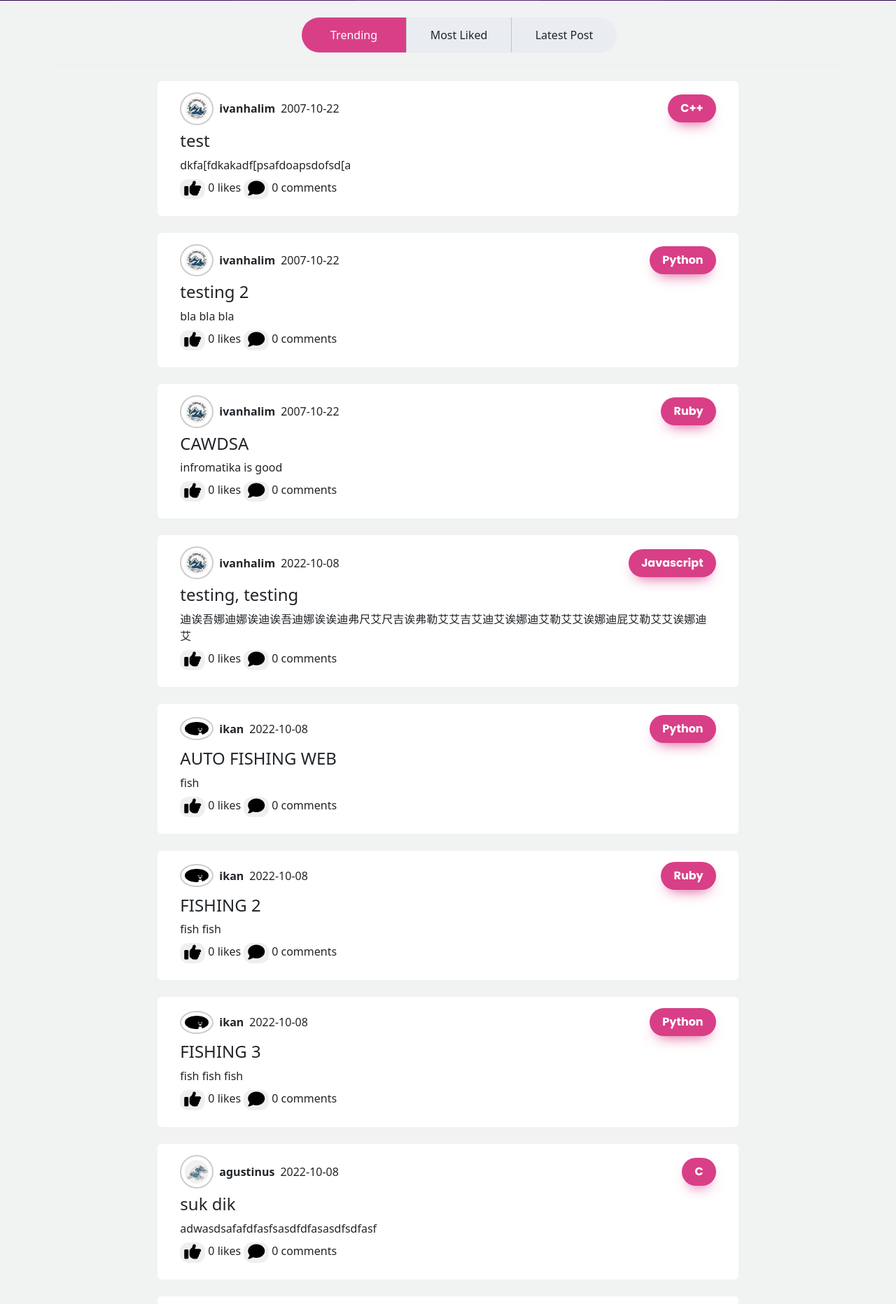
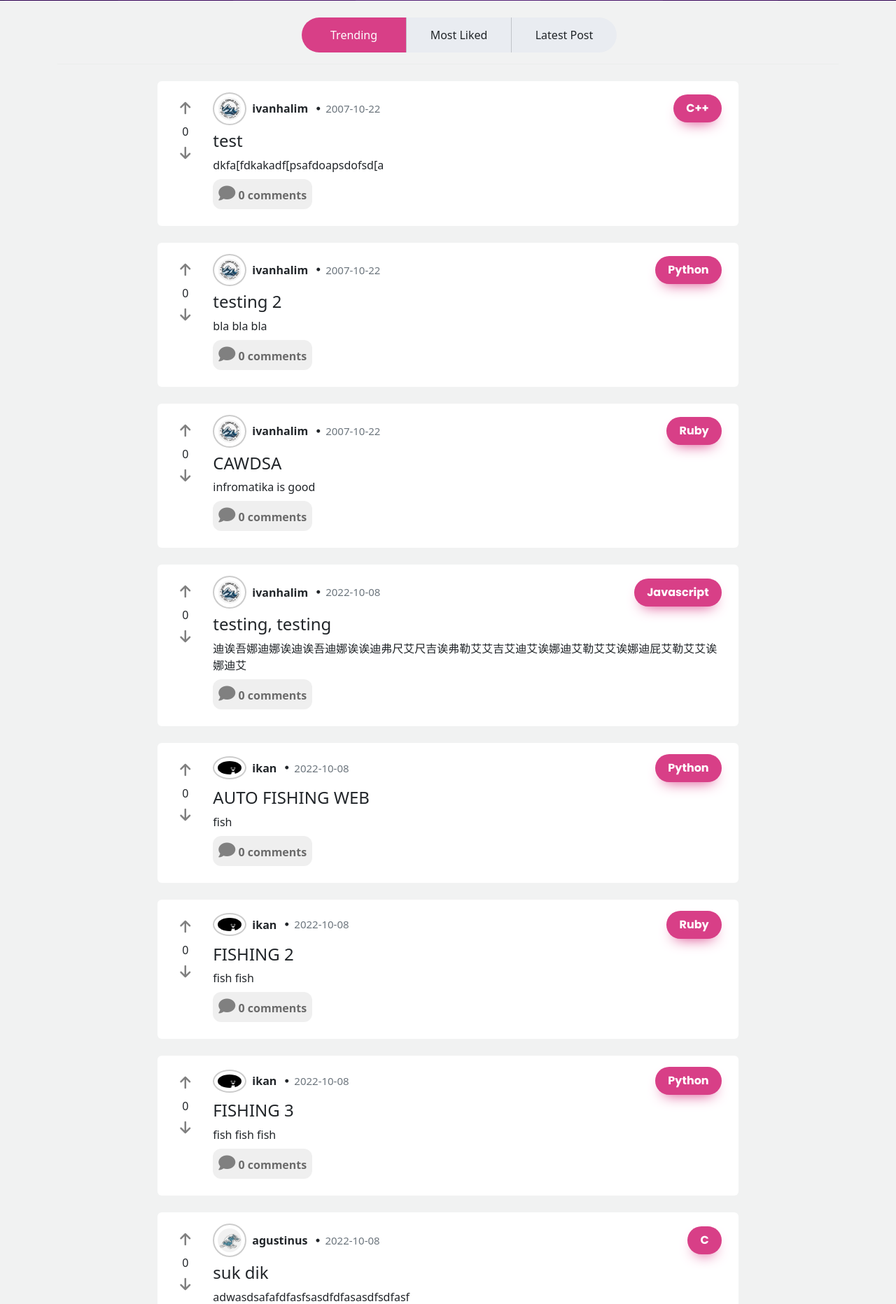
Before and after one commit to PixelTMT/UTS-Web-Programming, a PHP site: page /dashboard.php in a window 1280 px wide. Shown: the part 622-2486 px from the top of the page at 70% size. Run offline with PHP 8.4, Linux system fonts and the light colour scheme; the visitor is signed in with stand-in values (Sample User, id 1); data comes from the database, SQL or seed files in the repository; some libraries are stand-ins or nearby versions; some web fonts are replaced.

Commit message:
added upvote interface

```diff
--- a/dashboard.php
+++ b/dashboard.php
@@ -76,33 +76,43 @@ $hasil = $db->query($sql);
 		<!-- posts -->
 		<?php while ($row = $hasil->fetch(PDO::FETCH_ASSOC)) { ?>
 			<div class="container my-4 col-lg-8">
-				<div class="card-group vgr-cards">
-					<div class="card border-0">
-						<div class="card-body mx-3">
-							<div class="user-container d-flex align-items-center mb-2 text-nowrap">
-								<?php if ($_SESSION['id']) { ?>
-									<img src=<?= "user_img/" . $row['img'] ?> alt="user img" class="post-header rounded-circle">
+			<div class="card-group vgr-cards">
+				<div class="card border-0">
+					<div class="card-body me-2 d-flex flex-row">
+
+						<div class="px-2 align-middle text-center justify-content-center align-items-center">
+							<div class="d-flex flex-column me-3 mt-1">
+								<button class="border-0 bg-transparent p-2" id="upvoteBtn"><i class="fa-solid fa-arrow-up" id="upvoteIcon" style="font-size:1.25rem; color:grey"></i></button>
+								<span class="mx-1" id="vote-count"><?= $row['like_ammount']?></span>
+								<button class="border-0 bg-transparent p-2" id="downvoteBtn"><i class="fa-solid fa-arrow-down" id="downvoteIcon" style="font-size:1.25rem; color:grey"></i></button>
+							</div>
+						</div>
+
+						<div class="d-flex flex-column w-100">
+							<div class="user-container d-flex align-items-center mb-2 text-nowrap col-lg-12">
+								<?php if ($_SESSION['id']) {?>
+								<img src=<?= "user_img/" . $row['img']?> alt="user img" class="post-header rounded-circle">
 								<?php } ?>
-								<span class="post-username mx-2"><?= $row['username'] ?></span>
-								<span class="post-date"><?= $row['date_created'] ?></span>
-								<div class="w-100 d-flex justify-content-end">
-									<button class="category-button" role="button"><?= $row['category'] ?></button>
+								<span class="post-username mx-2"><?= $row['username']?></span>
+								<i class="fa-solid fa-circle mx-1" style="font-size: 5px;"></i>
+								<span class="post-date ms-1 text-muted" style="font-size: 15px;"><?= $row['date_created']?></span>
+								<div class="w-100 d-flex flex-row justify-content-end">
+									<button class="category-button" role="button"><?= $row['category']?></button>
 								</div>
 							</div>
 							<div class="content-container d-flex flex-column">
-								<h4 class="card-title"><?= $row['title'] ?></h4>
-								<p class="card-text"><?= $row['body'] ?></p>
+								<h4 class="card-title"><?= $row['title']?></h4>
+								<p class="card-text"><?= $row['body']?></p>
 							</div>
 							<div class="feedback-container d-flex flex-row my-2">
-								<button><i class="fa-solid fa-thumbs-up"></i></button>
-								<span class="mx-1"><?= $row['like_ammount'] ?> likes</span>
-								<button><i class="fa-solid fa-comment"></i></button>
-								<span class="mx-1"><?= $row['comment_ammount'] ?> comments</span>
+								<button class="px-2 py-2"><i class="fa-solid fa-comment" style="color: grey;"></i>
+								<span class="mx-auto my-auto" style="font-weight: bold; color: #6B6B6B"><?= $row['comment_ammount']?> comments</span></button>
 							</div>
 						</div>
 					</div>
 				</div>
 			</div>
+		</div>
 		<?php } ?>
 	</article>
 
@@ -128,6 +138,35 @@ $hasil = $db->query($sql);
 				tab.classList.add("active");
 			})
 		})
+
+	var upvoteBtn = document.getElementById('upvoteBtn');
+	var upvoteIcon = document.getElementById('upvoteIcon');
+
+	upvoteBtn.addEventListener('click', function onClick(event) {
+		const color = upvoteIcon.style.color;
+
+		if(color === 'grey') {
+			upvoteIcon.style.color = '#3d5af1';
+		} else {
+			upvoteIcon.style.color = 'grey';
+		}
+
+
+	})
+
+	var downvoteBtn = document.getElementById('downvoteBtn');
+	var downvoteIcon = document.getElementById('downvoteIcon');
+
+	downvoteBtn.addEventListener('click', function onClick(event) {
+		const color = downvoteIcon.style.color;
+
+		if(color === 'grey') {
+			downvoteIcon.style.color = '#e63946';
+		} else {
+			downvoteIcon.style.color = 'grey';
+		}
+	})
+
 	</script>
 </body>
 
```
Also changed, not shown: css/category-style.css (added, +119 -0 lines), user_img/00005.jpg (added), user_img/00006.png (added), user_img/00007.jpg (added).
